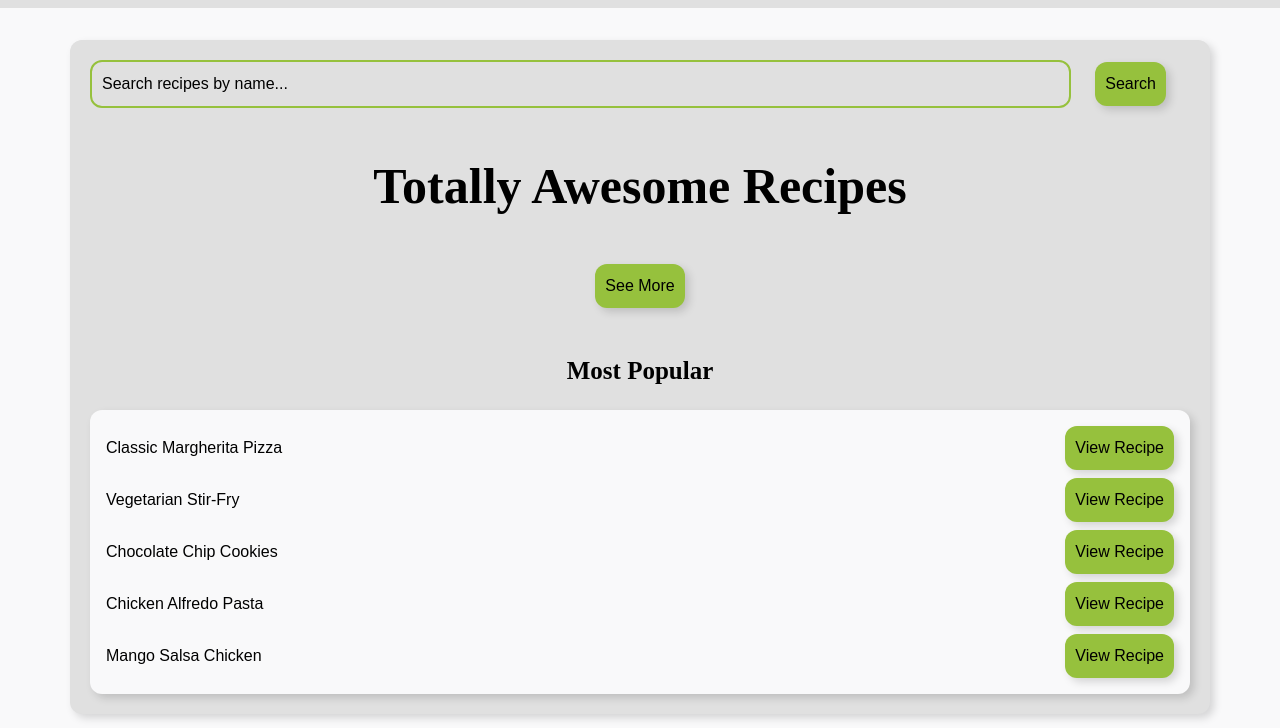
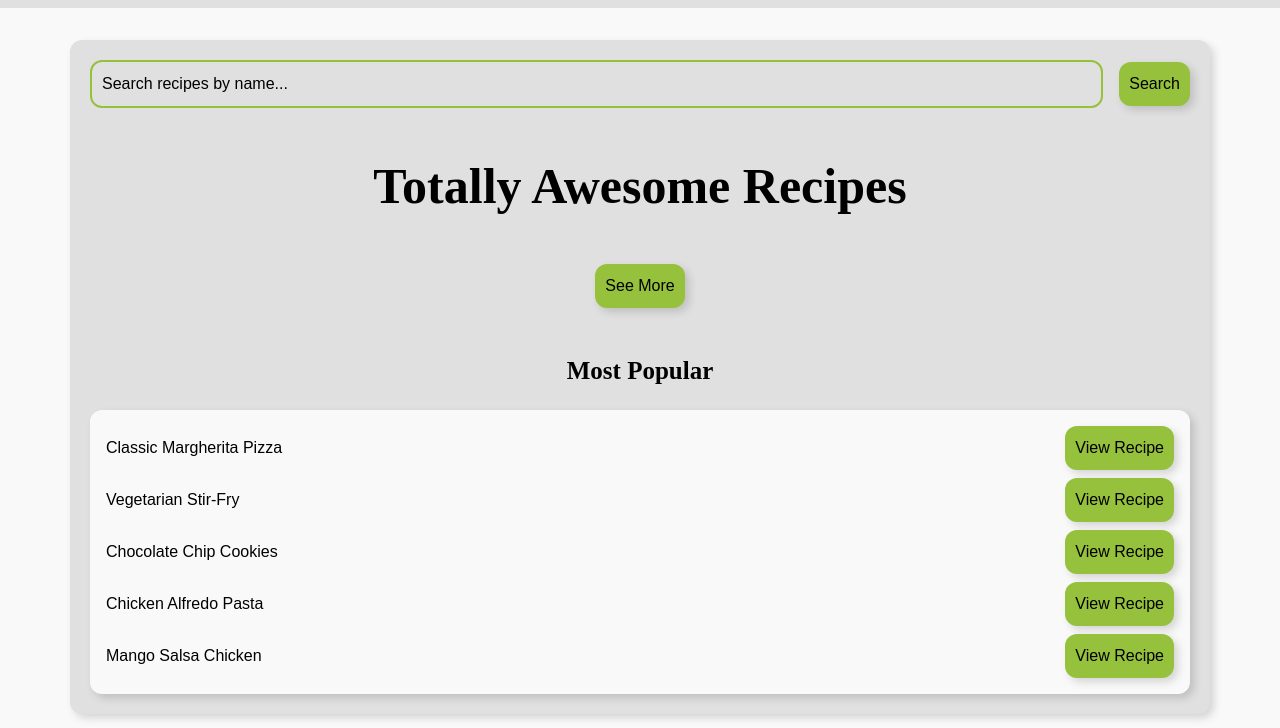
Before and after one commit to sam0rr/SuperAwesomeRecipes, a plain HTML site: page index.html in a window 1280 px wide. Shown: the part 72-800 px from the top of the page. Drawn offline with nearby package versions, Linux system fonts and the light colour scheme; no server answers; a web font is replaced by a local one.

Commit message:
Update index.html

```diff
--- a/index.html
+++ b/index.html
@@ -60,7 +60,7 @@
           <div>
 
           </div>
-          <button onclick="performSearch()" class="btn btn-primary mx-4">Search</button>
+          <button onclick="performSearch()" class="btn btn-primary">Search</button>
         </div>
       </section>
 
```
